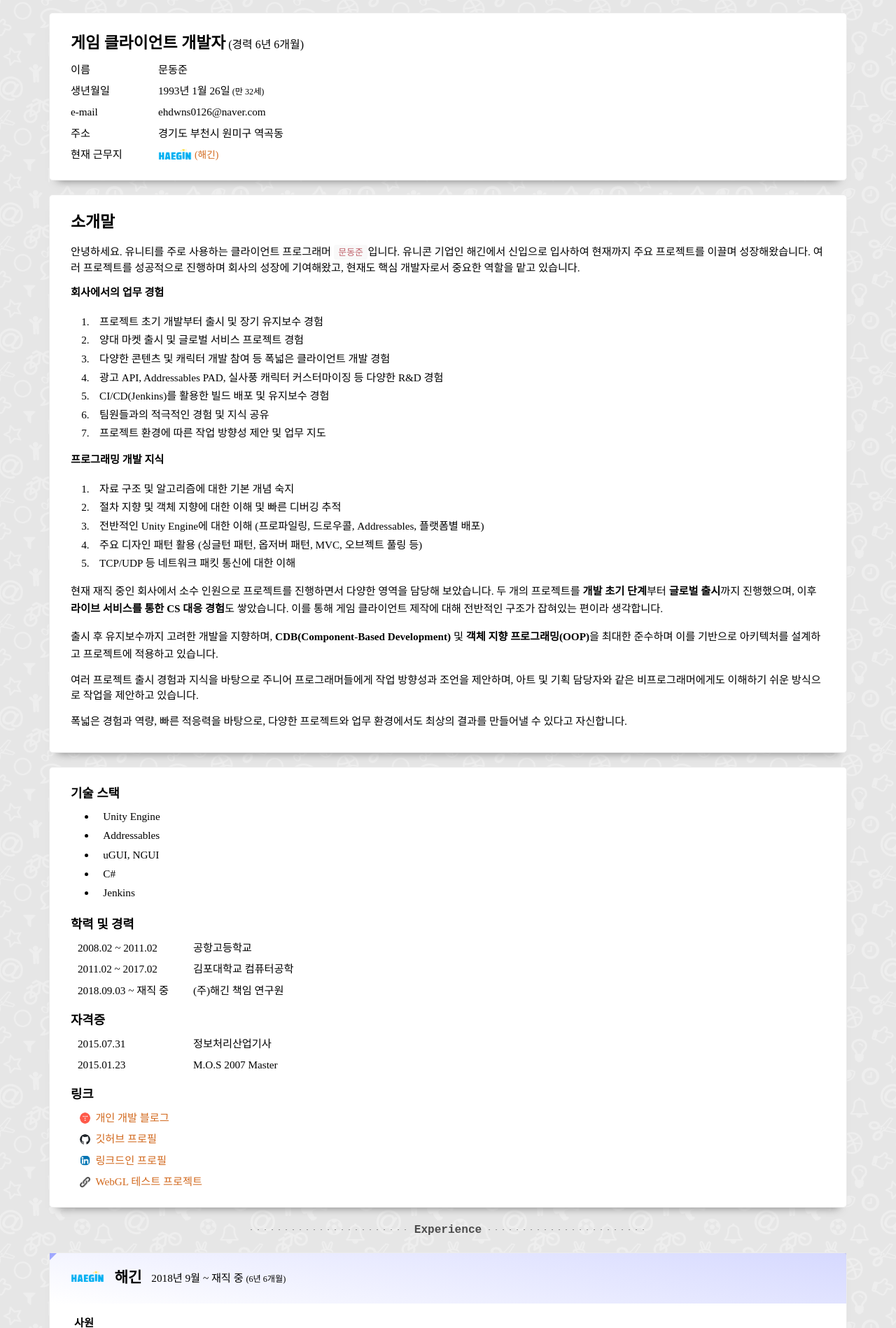
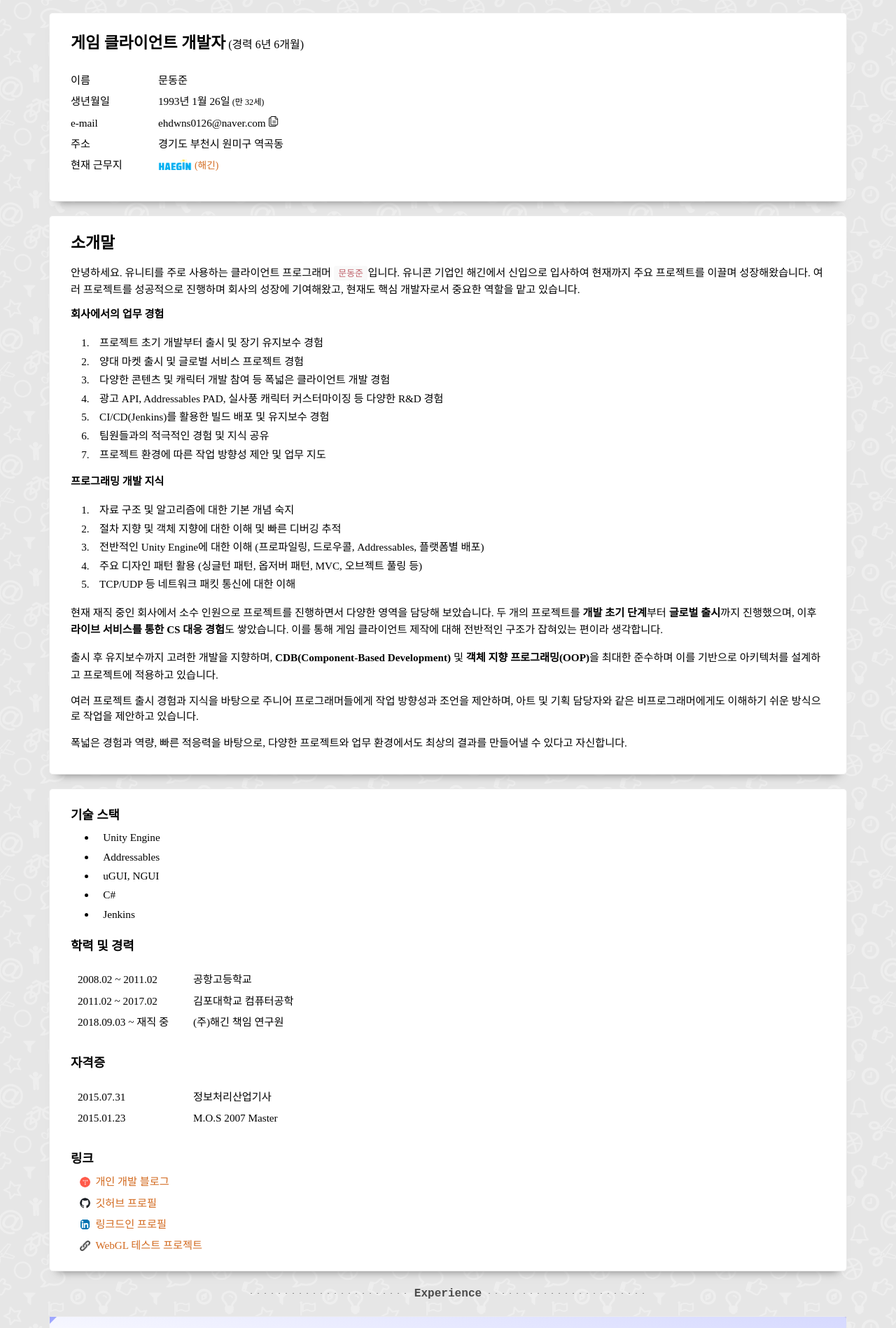
Before and after one commit to MDJ0126/Resume, a Jekyll site: the page built from index.html, in a window 1280 px wide. Shown: the part 340-2238 px from the top of the page at 70% size. Built offline with Jekyll 4.4.1, drawn with Linux system fonts in a browser that asks for light colours; some web fonts are replaced.

Commit message:
클립보드 복사 기능 추가 및 이메일에 적용

```diff
--- a/_includes/head.html
+++ b/_includes/head.html
@@ -1,7 +1,7 @@
 <head>
 	<meta charset="UTF-8">
 	<meta name="viewport" content="width=device-width, initial-scale=1.0">
-	<meta name="robots" content="noindex, nofollow"/>
+	<meta name="robots" content="noindex, nofollow" />
 	<title>{{ site.title }}</title>
 
 	<!-- 일반적인 링크 공유 카드 디자인-->
@@ -24,6 +24,7 @@
 	<script src="{{ "/assets/js/postLoader.js" | relative_url }}"></script>
 	<script src="{{ "/assets/js/gallery.js" | relative_url }}"></script>
 	<script src="{{ "/assets/js/formatDate.js" | relative_url }}"></script>
+	<script src="{{ "/assets/js/copyText.js" | relative_url }}"></script>
 
 	<!-- CSS 등록 -->
 	<link rel="stylesheet" href="{{ "/assets/css/main.css" | relative_url }}">
--- a/_resume/profile.html
+++ b/_resume/profile.html
@@ -11,7 +11,7 @@
             <dt>생년월일</dt>
             <dd><span id="birth-date"></span><span id="age"></span></dd>
             <dt>e-mail</dt>
-            <dd>{{ site.author.email }}</dd>
+            <dd><span class="copy">{{ site.author.email }}</span></dd>
             <dt>주소</dt>
             <dd>{{ site.author.address }}</dd>
             <dt>현재 근무지</dt>
--- a/_sass/_base.scss
+++ b/_sass/_base.scss
@@ -95,10 +95,6 @@
     }
 }
 
-dl {
-    margin: 0;
-}
-
 a:hover {
     /*font-weight: bold;*/
     color: crimson;
@@ -113,6 +109,10 @@
     background: #ffae44;
     color: #fff;
     text-shadow: none;
+}
+
+.copy {
+    cursor: pointer;
 }
 
 
--- a/_sass/_icon.scss
+++ b/_sass/_icon.scss
@@ -84,3 +84,17 @@
     margin: -0.2em 0.5em 0;
     vertical-align: middle;
 }
+
+.copy-icon {
+    background-image: url("/Resume//assets/img/icon/copy.png");
+    background-size: 1em auto;
+    background-repeat: no-repeat;
+    background-position: center center;
+    display: inline-block;
+    width: 1em;
+    height: 2em;
+    vertical-align: middle;
+    font-size: inherit;
+    margin: -0.5em 0.2em 0;
+    vertical-align: middle;
+}
--- /dev/null
+++ b/assets/js/copytext.js
@@ -0,0 +1,15 @@
+function copyToClipboard(element) {
+    const text = element.innerText || element.textContent;
+    navigator.clipboard.writeText(text).then(() => {
+        alert(`\"${text}\"가 클립보드에 복사되었습니다.`);
+    }).catch(err => {
+        console.error('복사 실패:', err);
+    });
+}
+
+document.addEventListener("DOMContentLoaded", () => {
+    document.querySelectorAll(".copy").forEach(element => {
+        element.setAttribute("onclick", "copyToClipboard(this)");
+        element.innerHTML += '<div class="copy-icon"></div>';
+    });
+});
```
Also changed, not shown: assets/img/icon/copy.png (added).
